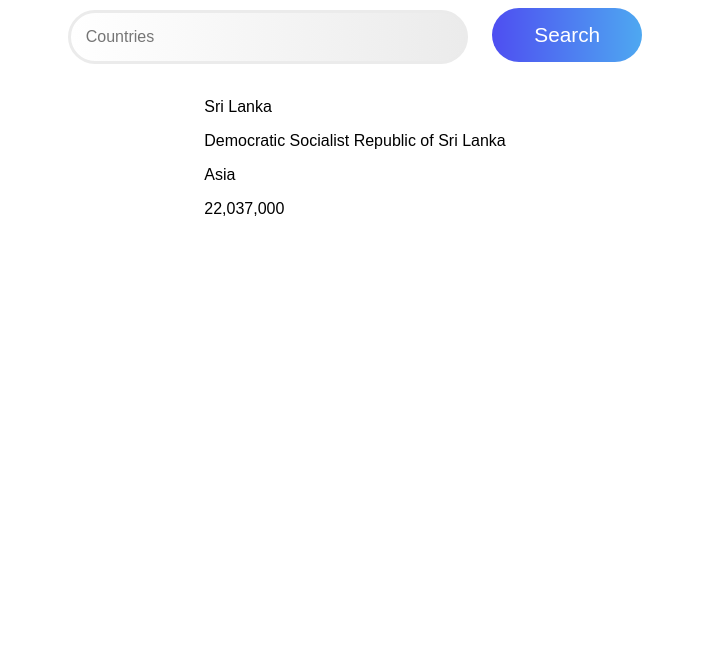
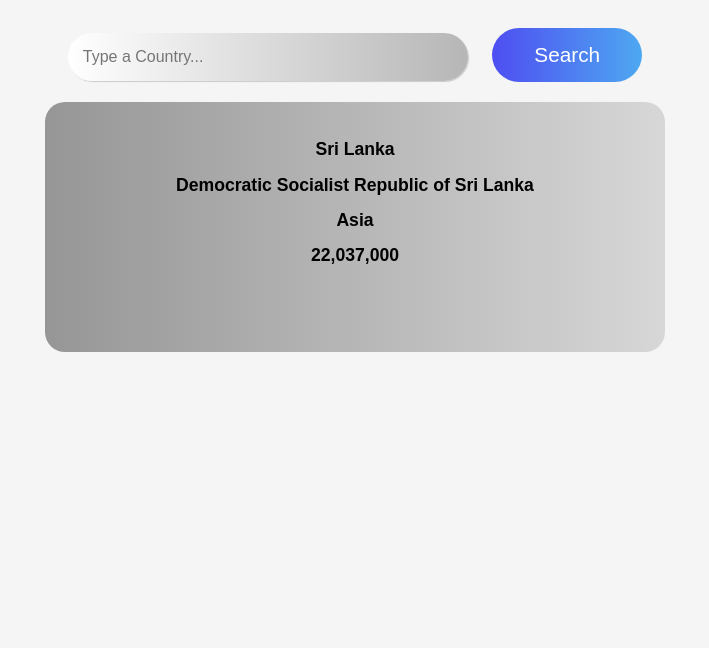
Before and after one commit to Thisara-Chamika/Countries, a plain HTML site: page index.html in a window 1280 px wide. Shown: the part 152-800 px from the top of the page, without its empty margins (285-994 px from the left). Drawn offline with Linux system fonts and the light colour scheme.

Commit message:
add CSS to the desc section

```diff
--- a/index.html
+++ b/index.html
@@ -6,17 +6,18 @@
     <meta name="viewport" content="width=device-width, initial-scale=1.0">
     <title>Countries</title>
     <link rel="stylesheet" href="style.css">
+    <link rel="icon" type="image/jpg" href="webicon.jpg">
 </head>
 
 <body>
     <h1>Country Informations</h1>
     <div class="search-section">
-        <input type="search" placeholder="Countries" class="country-name">
+        <input type="search" placeholder="Type a Country..." class="country-name">
         <button id="searchbtn" onclick="searchbtn()">Search</button>
     </div>
     <div class="card">
-        <img src="" class="flag-img">
         <div class="description">
+            <img src="" class="flag-img">
             <p class="name">Sri Lanka</p>
             <p class="officialName">Democratic Socialist Republic of Sri Lanka</p>
             <p class="region">Asia</p>
--- a/style.css
+++ b/style.css
@@ -3,12 +3,17 @@ body {
     display: flex;
     flex-direction: column;
     align-items: center;
-    font-family: Arial, Helvetica, sans-serif;
+    padding: 20px;
+    font-family: Arial,sans-serif;
+    background-color: whitesmoke;
 }
 
 
 h1 {
     font-size: 4rem;
+    background: linear-gradient(to right, rgb(82, 64, 222), rgb(30, 203, 42));
+    background-clip: text;
+    -webkit-text-fill-color: transparent;
     animation: fadeIn 1s ease-in-out;
 }
 
@@ -21,10 +26,11 @@ h1 {
 .search-section input {
     width: 400px;
     padding: 15px;
-    border: 3px solid rgb(235, 235, 235);
+    border: none;
+    box-shadow: 1px 1px 1px rgb(203, 203, 203);
     border-radius: 50px;
     font-size: 1rem;
-    background: linear-gradient(90deg, rgb(255, 255, 255), rgb(235, 235, 235));
+    background: linear-gradient(90deg, rgb(255, 255, 255), rgb(182, 182, 182));
 }
 .search-section button {
     width: 150px;
@@ -39,18 +45,45 @@ h1 {
     transition: background-color 0.5s ease;
 
 }
-button:hover {
-
-}
 button:active {
     color: white;
-    background: linear-gradient(90deg, rgb(102, 102, 255), rgb(66, 97, 255)) ;
+    background: linear-gradient(90deg,rgb(66, 97, 255), rgb(30, 203, 42));
+    transform: scale(0.8);
 }
 
 
 
+/* ------------------ serch bar section ------------------ */
 
 
+.card {
+    width: 50%;
+    height: 250px;
+    margin-top: 20px;
+    background: linear-gradient(90deg, rgb(150, 150, 150),  rgb(215, 215, 215));
+    border: none;
+    border-radius: 20px;
+    animation: fadeIn 1s ease-in-out;
+}
+
+.card .description {
+    padding: 20px;
+    display: flex;
+    flex-direction: column;
+    align-items: center;
+    line-height: 1%;
+}
+
+.card .description img {
+    max-width: 100px;
+    margin-bottom: 10px;
+}
+
+.card .description p {
+    font-size: 1.1rem;
+    font-weight: 600;
+    color: black;
+}
 
 
 
```
Also changed, not shown: webicon.jpg (added).
